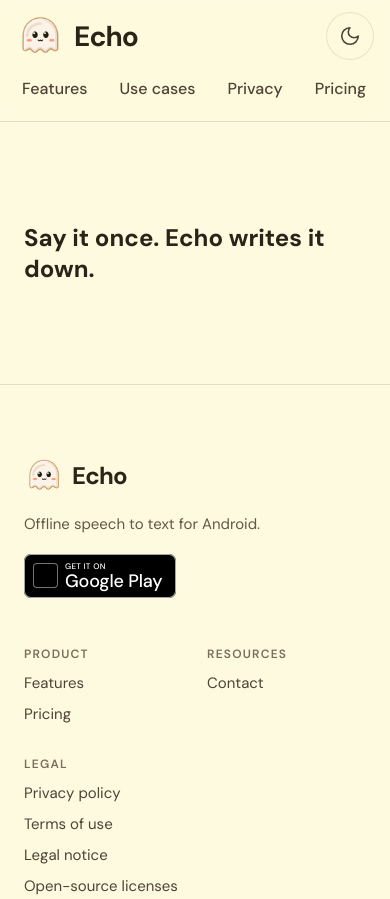
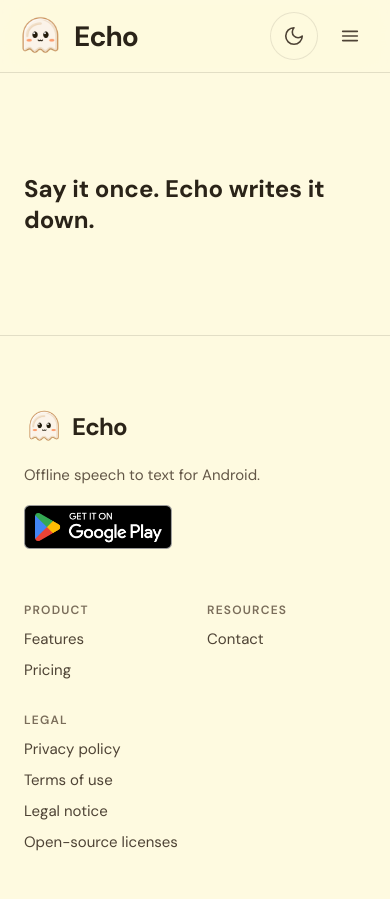
Before and after one commit to echo-transcribe/landing-page, an Astro site: page / in a window 390 px wide. Shown: the top 899 px of the page. Built offline with nearby package versions, Linux system fonts and the light colour scheme; Astro itself is replaced by a stand-in of ours.

Commit message:
fix: official google play plus mobile view

```diff
--- a/src/components/Header.astro
+++ b/src/components/Header.astro
@@ -3,18 +3,38 @@ import { headerNav } from '../config/site';
 import Logo from './Logo.astro';
 import ThemeToggle from './ThemeToggle.astro';
 import PlayBadge from './PlayBadge.astro';
+
+const links = headerNav.filter((l) => l.live);
 ---
 
 <header class="bar">
   <div class="inner">
     <Logo size="header" />
-    <nav aria-label="Main">
-      {headerNav.filter((l) => l.live).map((l) => <a href={l.href} class="nav-link">{l.label}</a>)}
+    <nav aria-label="Main" class="desktop-nav">
+      {links.map((l) => <a href={l.href} class="nav-link">{l.label}</a>)}
     </nav>
     <div class="actions">
       <ThemeToggle />
       <span class="header-badge"><PlayBadge size="md" placement="header" /></span>
+      <button
+        type="button"
+        class="menu-btn"
+        aria-expanded="false"
+        aria-controls="mobile-menu"
+        aria-label="Open menu"
+        data-menu-toggle
+      >
+        <svg class="open-icon" width="22" height="22" viewBox="0 0 24 24" fill="none" stroke="currentColor" stroke-width="1.75" stroke-linecap="round" aria-hidden="true"><path d="M4 7h16"></path><path d="M4 12h16"></path><path d="M4 17h16"></path></svg>
+        <svg class="close-icon" width="22" height="22" viewBox="0 0 24 24" fill="none" stroke="currentColor" stroke-width="1.75" stroke-linecap="round" aria-hidden="true"><path d="M6 6l12 12"></path><path d="M18 6L6 18"></path></svg>
+      </button>
     </div>
+  </div>
+
+  <div id="mobile-menu" class="mobile-menu" hidden>
+    <nav aria-label="Main">
+      {links.map((l) => <a href={l.href} class="menu-link">{l.label}</a>)}
+    </nav>
+    <div class="menu-badge"><PlayBadge size="md" placement="menu" /></div>
   </div>
 </header>
 
@@ -33,14 +53,12 @@ import PlayBadge from './PlayBadge.astro';
     margin: 0 auto;
     padding: 18px 32px;
     display: flex;
-    flex-wrap: wrap;
     align-items: center;
     justify-content: space-between;
     gap: 16px 24px;
   }
-  nav {
+  .desktop-nav {
     display: flex;
-    flex-wrap: wrap;
     align-items: center;
     gap: 4px;
   }
@@ -66,31 +84,123 @@ import PlayBadge from './PlayBadge.astro';
     display: contents;
   }
 
-  /* Below the 1440 design: nav drops to its own scrollable row. */
+  .menu-btn {
+    display: none;
+    width: 48px;
+    height: 48px;
+    border-radius: 999px;
+    border: 0;
+    background: transparent;
+    color: var(--text-ctl);
+    align-items: center;
+    justify-content: center;
+    cursor: pointer;
+    padding: 0;
+    flex: none;
+  }
+  .menu-btn:hover {
+    background: var(--raised);
+  }
+  .close-icon,
+  .menu-btn[aria-expanded='true'] .open-icon {
+    display: none;
+  }
+  .menu-btn[aria-expanded='true'] .close-icon {
+    display: block;
+  }
+
+  /* The panel drops down across the full width, directly under the bar. */
+  .mobile-menu {
+    position: absolute;
+    top: 100%;
+    left: 0;
+    right: 0;
+    background: var(--page);
+    border-bottom: 1px solid var(--border);
+    box-shadow: 0 16px 32px -16px rgba(42, 35, 24, 0.25);
+    padding: 8px 16px 24px;
+    max-height: calc(100dvh - 100%);
+    overflow-y: auto;
+  }
+  .mobile-menu[hidden] {
+    display: none;
+  }
+  .mobile-menu nav {
+    display: flex;
+    flex-direction: column;
+  }
+  .menu-link {
+    padding: 14px 8px;
+    font-size: 18px;
+    font-weight: 500;
+    color: var(--text);
+    text-decoration: none;
+    border-bottom: 1px solid var(--rule);
+  }
+  .menu-link:hover {
+    color: var(--accent-hover);
+  }
+  .menu-badge {
+    display: none;
+    padding: 24px 8px 0;
+  }
+
   @media (max-width: 1080px) {
-    nav {
-      order: 3;
-      flex-basis: 100%;
-      flex-wrap: nowrap;
-      overflow-x: auto;
-      margin: 0 -12px;
-      scrollbar-width: none;
+    .desktop-nav {
+      display: none;
     }
-    .nav-link {
-      padding: 10px 14px;
-      font-size: 16px;
+    .menu-btn {
+      display: flex;
     }
   }
   @media (max-width: 560px) {
     .inner {
       padding: 12px 16px;
-      gap: 8px 16px;
+    }
+    .actions {
+      gap: 8px;
     }
     .header-badge {
       display: none;
     }
-    nav {
-      margin: 0 -8px;
+    .menu-badge {
+      display: block;
+    }
+  }
+  @media (min-width: 1081px) {
+    .mobile-menu {
+      display: none !important;
     }
   }
 </style>
+
+<script>
+  const btn = document.querySelector<HTMLButtonElement>('[data-menu-toggle]');
+  const menu = document.getElementById('mobile-menu');
+
+  if (btn && menu) {
+    const setOpen = (open: boolean) => {
+      menu.hidden = !open;
+      btn.setAttribute('aria-expanded', String(open));
+      btn.setAttribute('aria-label', open ? 'Close menu' : 'Open menu');
+    };
+
+    btn.addEventListener('click', () => setOpen(menu.hasAttribute('hidden')));
+    // Links are in-page anchors, so close the menu once one is followed.
+    menu.addEventListener('click', (e) => {
+      if ((e.target as Element).closest('a')) setOpen(false);
+    });
+    document.addEventListener('keydown', (e) => {
+      if (e.key === 'Escape' && !menu.hidden) {
+        setOpen(false);
+        btn.focus();
+      }
+    });
+    document.addEventListener('click', (e) => {
+      if (!menu.hidden && !(e.target as Element).closest('.bar')) setOpen(false);
+    });
+    matchMedia('(min-width: 1081px)').addEventListener('change', (e) => {
+      if (e.matches) setOpen(false);
+    });
+  }
+</script>
--- a/src/components/PlayBadge.astro
+++ b/src/components/PlayBadge.astro
@@ -1,4 +1,6 @@
 ---
+import { Image } from 'astro:assets';
+import badge from '../assets/google-play-badge.png';
 import { site } from '../config/site';
 
 interface Props {
@@ -8,93 +10,27 @@ interface Props {
 }
 
 const { size = 'md', placement } = Astro.props;
+// Heights from the design; width follows the official badge's 564x168 ratio.
+const height = { sm: 44, md: 52, lg: 60 }[size];
+const width = Math.round((height * 564) / 168);
 ---
 
-<!-- TODO before launch: replace the mark slot with Google's official badge artwork (brand rules). -->
-<a
-  href={site.playUrl}
-  class:list={['badge', size]}
-  aria-label="Get it on Google Play"
-  data-event="play_click"
-  data-placement={placement}
->
-  <span class="mark" aria-hidden="true"></span>
-  <span class="text">
-    <span class="small">Get it on</span>
-    <span class="big">Google Play</span>
-  </span>
+<!-- Official Google Play badge, cropped to its visible area only; the surrounding layout keeps the required clear space. -->
+<a href={site.playUrl} class="badge" data-event="play_click" data-placement={placement}>
+  <Image
+    src={badge}
+    alt="Get it on Google Play"
+    width={width}
+    height={height}
+    densities={[1, 2]}
+    loading={size === 'sm' ? 'lazy' : 'eager'}
+  />
 </a>
 
 <style>
   .badge {
-    --h: 52px;
-    --pad-r: 17px;
-    --pad-l: 10px;
-    --gap: 9px;
-    --radius: 8px;
-    --mark: 29px;
-    --small: 10px;
-    --big: 21px;
-    --line-gap: 3px;
-
     display: inline-flex;
-    align-items: center;
-    gap: var(--gap);
-    height: var(--h);
-    padding: 0 var(--pad-r) 0 var(--pad-l);
-    border-radius: var(--radius);
-    background: #000;
-    color: #fff;
-    text-decoration: none;
-    box-shadow: inset 0 0 0 1px #a6a6a6;
     flex: none;
-  }
-  .badge:hover {
-    color: #fff;
-  }
-  .lg {
-    --h: 60px;
-    --pad-r: 19px;
-    --pad-l: 12px;
-    --gap: 10px;
-    --radius: 10px;
-    --mark: 34px;
-    --small: 11px;
-    --big: 24px;
-  }
-  .sm {
-    --h: 44px;
-    --pad-r: 14px;
-    --pad-l: 9px;
-    --gap: 7px;
-    --radius: 7px;
-    --mark: 25px;
-    --small: 8px;
-    --big: 18px;
-    --line-gap: 2px;
-  }
-  .mark {
-    width: var(--mark);
-    height: var(--mark);
-    flex: none;
-    border-radius: 4px;
-    box-shadow: inset 0 0 0 1px rgba(255, 255, 255, 0.45);
-  }
-  .text {
-    display: flex;
-    flex-direction: column;
-    line-height: 1;
-    gap: var(--line-gap);
-  }
-  .small {
-    font-size: var(--small);
-    font-weight: 500;
-    letter-spacing: 0.04em;
-    text-transform: uppercase;
-  }
-  .big {
-    font-size: var(--big);
-    font-weight: 500;
-    letter-spacing: -0.01em;
+    border-radius: 8px;
   }
 </style>
```
Also changed, not shown: src/assets/google-play-badge.png (added).
